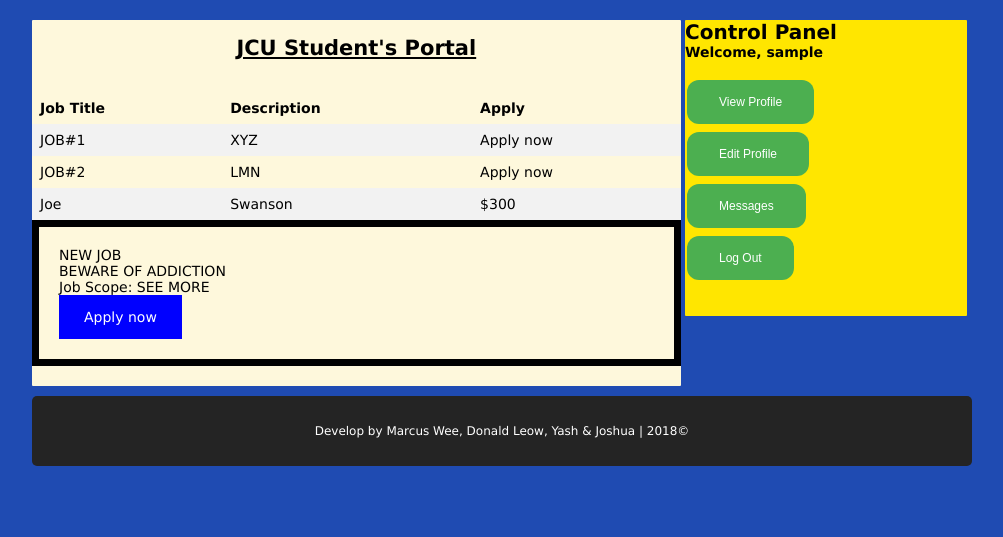
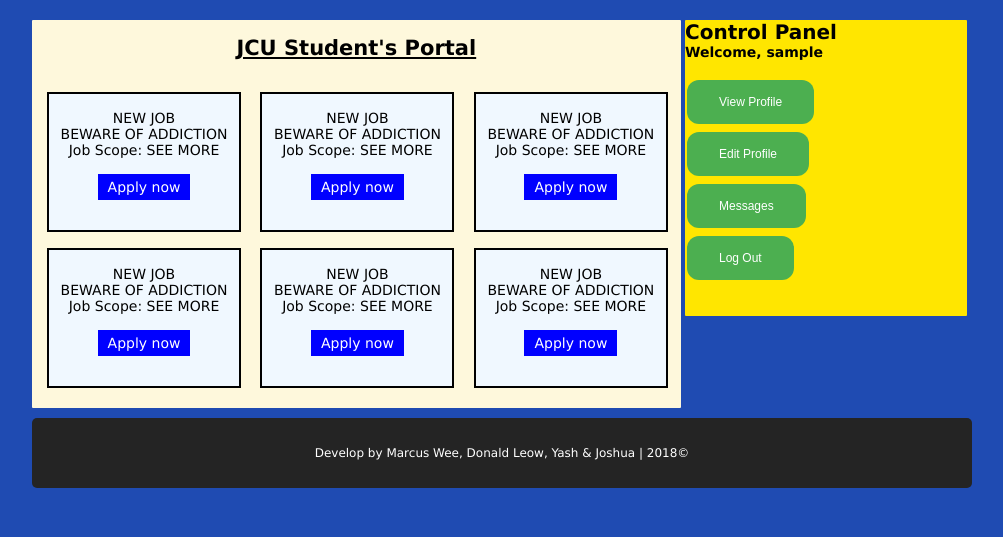
Before and after one commit to sgdonaldleow95/jcu_designthinking3_team_a7, a PHP site: page /index.php in a window 1280 px wide. Shown: the part 263-800 px from the top of the page, without its empty margins (138-1141 px from the left). Run offline with PHP 8.4, Linux system fonts and the light colour scheme; the visitor is signed in with stand-in values (Sample User, id 1).

Commit message:
add boxes for job listing

```diff
--- a/index.php
+++ b/index.php
@@ -10,17 +10,20 @@
 </head>
 
 <style>
-    div p {
-        border: 7px solid black;
-        margin: auto;
-        padding: 20px;
-        text-align: left;
+
+    .inline-box {
+        display: inline-table;
+        width: 194px;
+        height: 140px;
+        border: 2px solid black;
+        background-color:aliceblue;
+        margin-left: 15px;
+        color: black;
     }
-
     div a:link, a:visited {
         background-color: blue;
         color: white;
-        padding: 14px 25px;
+        padding: 5px 10px;
         text-align: center;
         text-decoration: none;
         display: inline-block;
@@ -28,19 +31,7 @@
 
     div a:hover, a:active {
         background-color: darkblue;
-    }
 
-    table {
-        border-collapse: collapse;
-        width: 100%;
-    }
-
-    th, td {
-        text-align: left;
-        padding: 8px;
-    }
-
-    tr:nth-child(even) {background-color: #f2f2f2;}
 </style>
 
 <body>
@@ -57,31 +48,30 @@
         <h2><u><center>JCU Student's Portal</center></u></h2>
         <br><br>
 
-            <table>
-                <tr>
-                    <th>Job Title</th>
-                    <th>Description</th>
-                    <th>Apply</th>
-                </tr>
-                <tr>
-                    <td>JOB#1</td>
-                    <td>XYZ</td>
-                    <td>Apply now</td>
-                </tr>
-                <tr>
-                    <td>JOB#2</td>
-                    <td>LMN</td>
-                    <td>Apply now</td>
-                </tr>
-                <tr>
-                    <td>Joe</td>
-                    <td>Swanson</td>
-                    <td>$300</td>
-                </tr>
-            </table>
+        <div class="inline-box">
+            <p><br>NEW JOB<br>BEWARE OF ADDICTION<br>Job Scope: SEE MORE<br><br><a href="default.asp" target="_blank">Apply now</a></p>
+            </div>
 
+        <div class="inline-box">
+            <p><br>NEW JOB<br>BEWARE OF ADDICTION<br>Job Scope: SEE MORE<br><br><a href="default.asp" target="_blank">Apply now</a></p>
+        </div>
 
-            <p>NEW JOB<br>BEWARE OF ADDICTION<br>Job Scope: SEE MORE<br><a href="default.asp" target="_blank">Apply now</a></p>
+        <div class="inline-box">
+                <p><br>NEW JOB<br>BEWARE OF ADDICTION<br>Job Scope: SEE MORE<br><br><a href="default.asp" target="_blank">Apply now</a></p>
+        </div>
+        <br><br>
+        <div class="inline-box">
+
+            <p><br>NEW JOB<br>BEWARE OF ADDICTION<br>Job Scope: SEE MORE<br><br><a href="default.asp" target="_blank">Apply now</a></p>
+        </div>
+
+        <div class="inline-box">
+            <p><br>NEW JOB<br>BEWARE OF ADDICTION<br>Job Scope: SEE MORE<br><br><a href="default.asp" target="_blank">Apply now</a></p>
+        </div>
+
+        <div class="inline-box">
+            <p><br>NEW JOB<br>BEWARE OF ADDICTION<br>Job Scope: SEE MORE<br><br><a href="default.asp" target="_blank">Apply now</a></p>
+        </div>
 
         <?php } else if (isset($_SESSION['usertype']) && $_SESSION['usertype'] == "2") { ?>
         <br>
```
